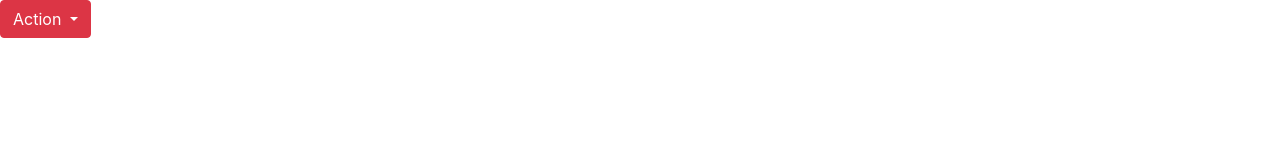
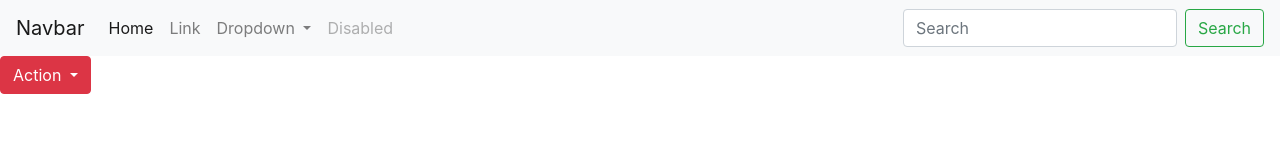
Before and after one commit to joseluisvo271/github, a plain HTML site: page index.html in a window 1280 px wide. Drawn offline with nearby package versions, Linux system fonts and the light colour scheme.

Commit message:
Navbar agregado al index

```diff
--- a/index.html
+++ b/index.html
@@ -12,7 +12,42 @@
   </head>
   <body>
 
+<!-- Navbar -->
+<nav class="navbar navbar-expand-lg navbar-light bg-light">
+  <a class="navbar-brand" href="#">Navbar</a>
+  <button class="navbar-toggler" type="button" data-toggle="collapse" data-target="#navbarSupportedContent" aria-controls="navbarSupportedContent" aria-expanded="false" aria-label="Toggle navigation">
+    <span class="navbar-toggler-icon"></span>
+  </button>
 
+  <div class="collapse navbar-collapse" id="navbarSupportedContent">
+    <ul class="navbar-nav mr-auto">
+      <li class="nav-item active">
+        <a class="nav-link" href="#">Home <span class="sr-only">(current)</span></a>
+      </li>
+      <li class="nav-item">
+        <a class="nav-link" href="#">Link</a>
+      </li>
+      <li class="nav-item dropdown">
+        <a class="nav-link dropdown-toggle" href="#" id="navbarDropdown" role="button" data-toggle="dropdown" aria-haspopup="true" aria-expanded="false">
+          Dropdown
+        </a>
+        <div class="dropdown-menu" aria-labelledby="navbarDropdown">
+          <a class="dropdown-item" href="#">Action</a>
+          <a class="dropdown-item" href="#">Another action</a>
+          <div class="dropdown-divider"></div>
+          <a class="dropdown-item" href="#">Something else here</a>
+        </div>
+      </li>
+      <li class="nav-item">
+        <a class="nav-link disabled" href="#">Disabled</a>
+      </li>
+    </ul>
+    <form class="form-inline my-2 my-lg-0">
+      <input class="form-control mr-sm-2" type="search" placeholder="Search" aria-label="Search">
+      <button class="btn btn-outline-success my-2 my-sm-0" type="submit">Search</button>
+    </form>
+  </div>
+</nav>
 
     <!-- Example single danger button -->
 <div class="btn-group">
```
